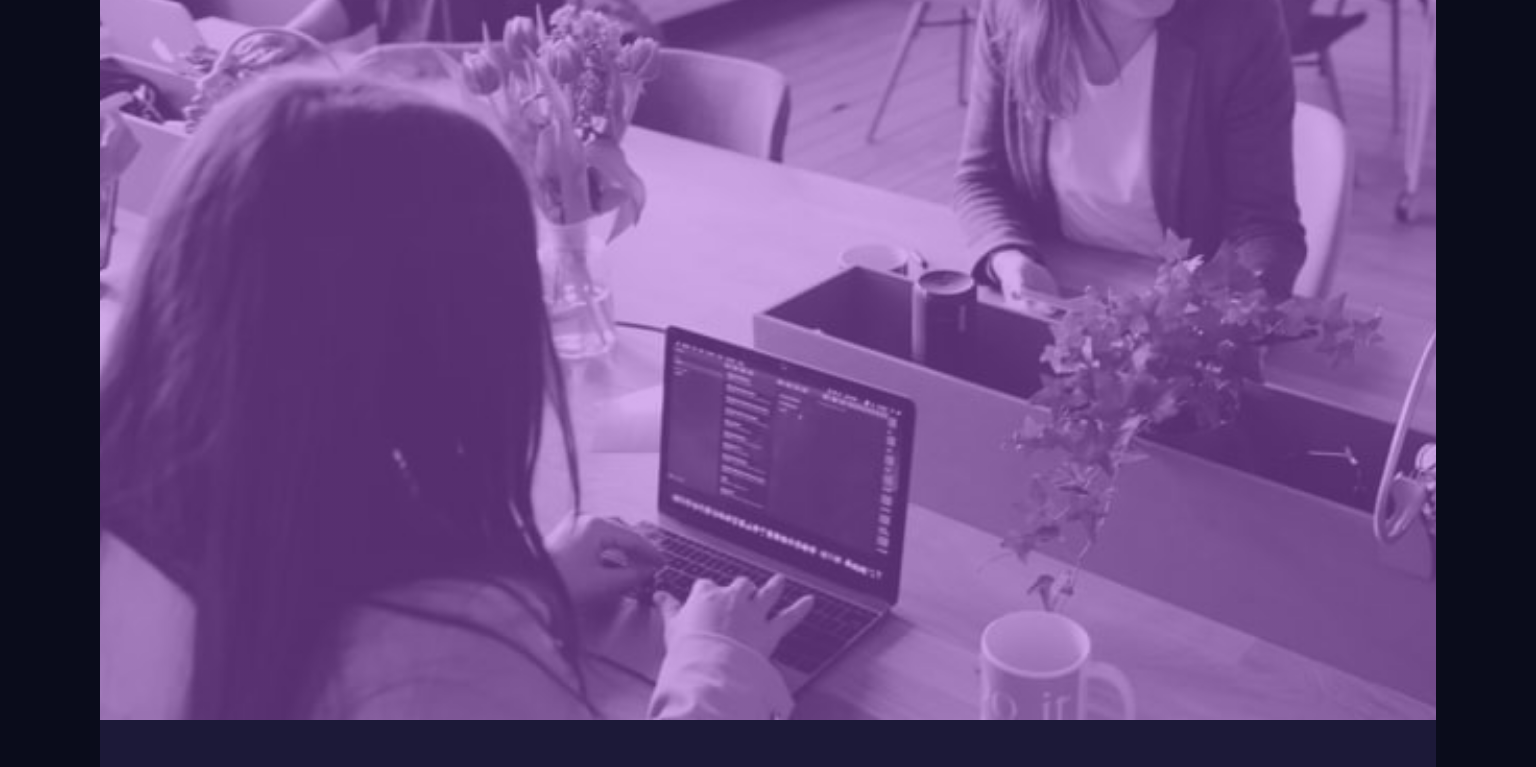
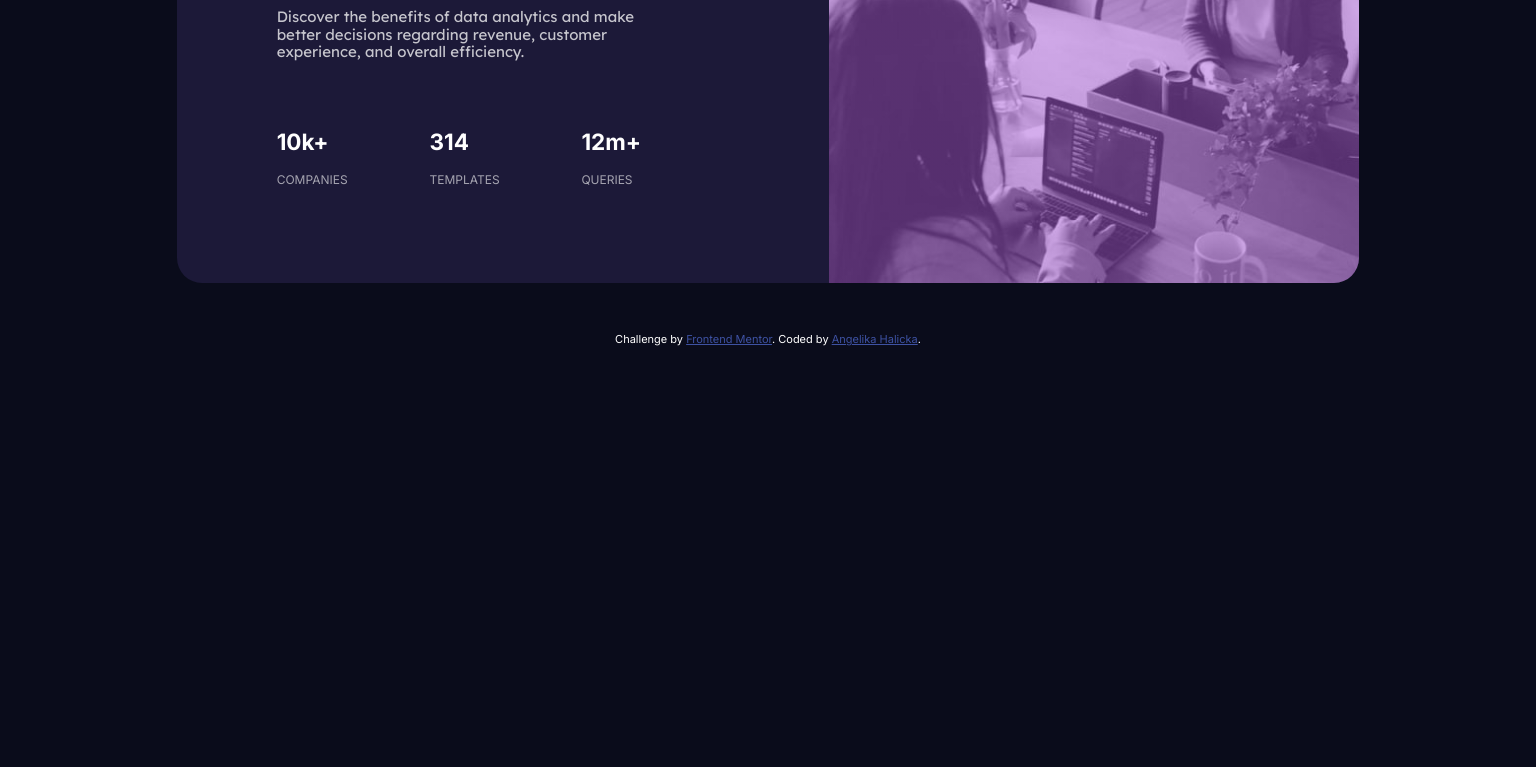
Before and after one commit to angiihal/stats-preview-card-component, a plain HTML site: page index.html in a window 1536 px wide. Shown: the part 332-1099 px from the top of the page. After the commit the page ends 800 px from the top, so only its background shows below. Drawn offline with Linux system fonts and the light colour scheme.

Commit message:
Added Desktop styles

```diff
--- a/css/main.css
+++ b/css/main.css
@@ -29,7 +29,6 @@ body {
     background: linear-gradient(hsl(277, 64%, 61%, 50%), hsl(277, 64%, 61%, 50%)),
     url("../images/image-header-mobile.jpg") no-repeat center;
     background-size: cover;
-    box-shadow: inset #9d63c7;
     padding-bottom: 75%;
     border-radius: 25px 25px 0 0;
     width: 100%;
@@ -71,3 +70,43 @@ h1 span {
 .attribution {
     margin-bottom: 30px;
 }
+
+@media only screen and (min-width: 1440px) {
+    html,
+    body {
+        height: 100%;
+        overflow: hidden;
+    }
+    .content-wrapper {
+        width: 77%;
+        text-align: left;
+        flex-flow: row-reverse nowrap;
+    }
+
+    .text-container {
+        width: 51%;
+        align-items: flex-start;
+        margin: 0 0 0 100px;
+    }
+
+    .image-container {
+        width: 49%;
+        padding-bottom: 40%;
+        border-radius: 0 25px 25px 0;
+    }
+
+    .description-container {
+        width: 66%;
+    }
+
+    .stats-container {
+        width: 66%;
+        display: flex;
+        justify-content: space-between;
+        flex-flow: row nowrap;
+    }
+
+    .stats-container .stats {
+        margin-bottom: 0;
+    }
+}
```
